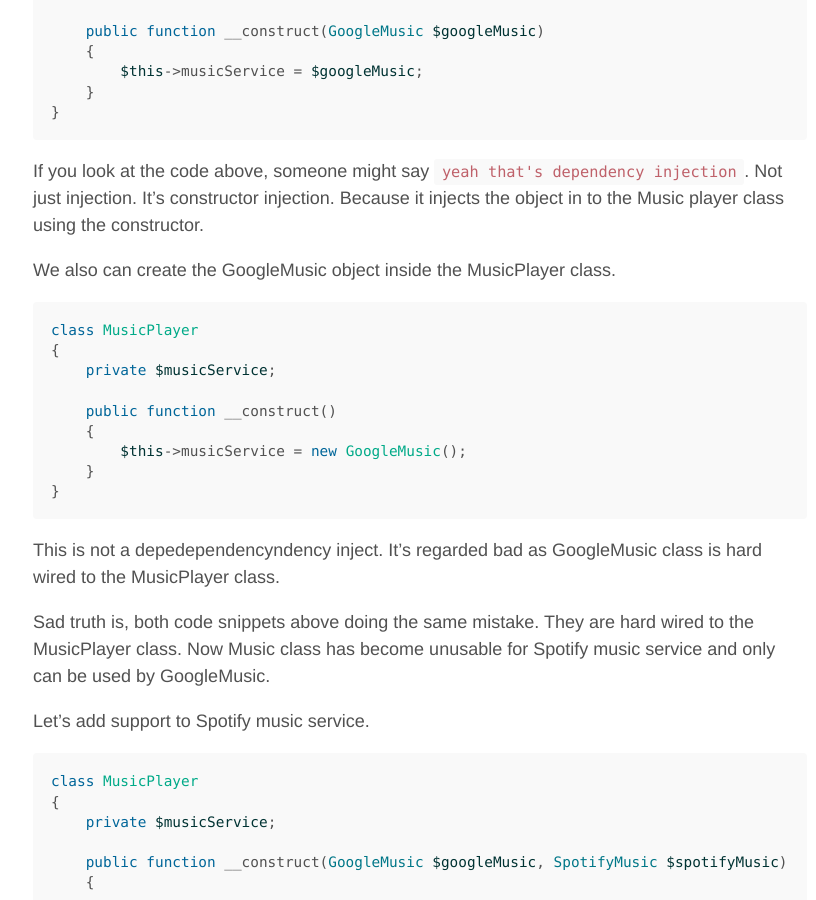
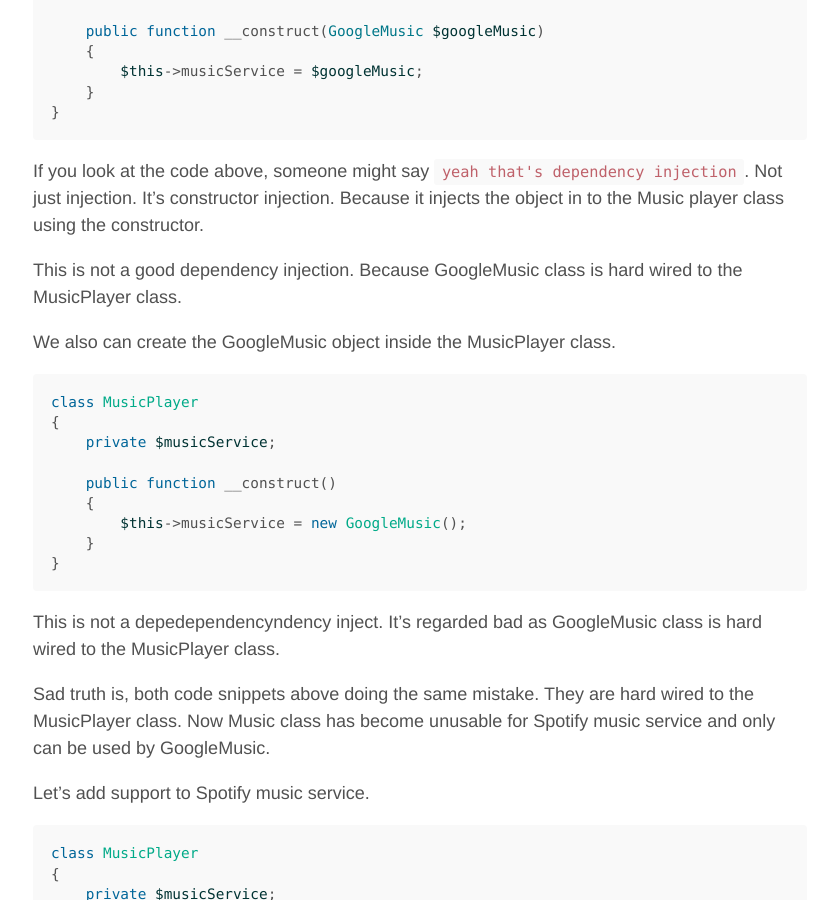
Before and after one commit to robpetreski/thilanga.github.io, a Jekyll site: the page built from _posts/2018-08-02-dependency-injection-with-php.md, in a window 1280 px wide and 900 px high, scrolled down 1055 px. Shown: the whole window, without its empty margins (220-1036 px from the left). Built offline with Jekyll 4.4.1, drawn with Linux system fonts in a browser that asks for light colours; comment, search, counter and statistics services are not loaded.

Commit message:
Update 2018-08-02-dependency-injection-with-php.md

```diff
--- a/_posts/2018-08-02-dependency-injection-with-php.md
+++ b/_posts/2018-08-02-dependency-injection-with-php.md
@@ -46,6 +46,8 @@
 
 If you look at the code above, someone might say `yeah that's dependency injection`. Not just injection.
 It's constructor injection. Because it injects the object in to the Music player class using the constructor.
+
+This is not a good dependency injection. Because GoogleMusic class is hard wired to the MusicPlayer class.
 
 We also can create the GoogleMusic object inside the MusicPlayer class.
 
```
